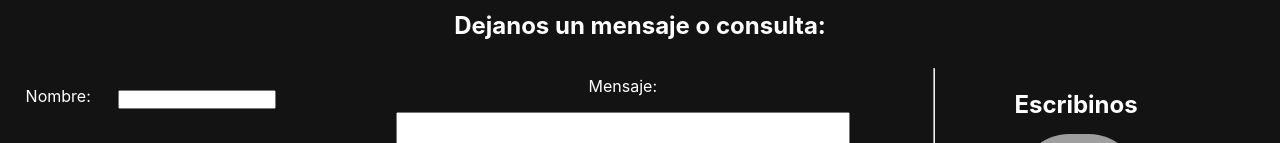
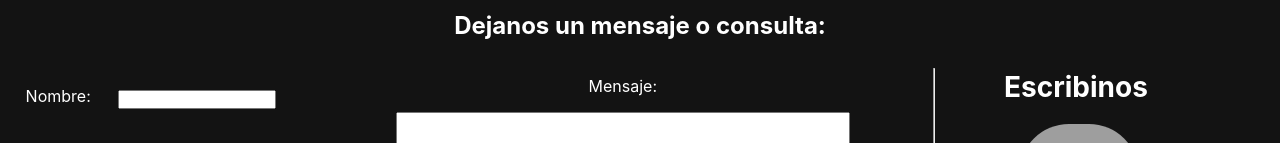
Before and after one commit to lautar007/plastico_web, a React (Create React App) app in the folder client/plastico-web/: page /home in a window 1280 px wide. Shown: the part 809-952 px from the top of the page. Built offline with nearby package versions, Linux system fonts and the light colour scheme; no server answers; grey boxes are pictures that could not be loaded; a web font is replaced by a local one.

Commit message:
detalles del footer

```diff
--- a/client/plastico-web/src/components/LandingPage.css
+++ b/client/plastico-web/src/components/LandingPage.css
@@ -265,8 +265,9 @@ h1{
 }
 .escribinos{
     margin-left: -6.5vw;
-    margin-top: 30px;
-    margin-bottom: 30px;
+    margin-top: 10px;
+    margin-bottom: 35px;
+    font-size: 28px;
     padding: 0;
 
 }
```
